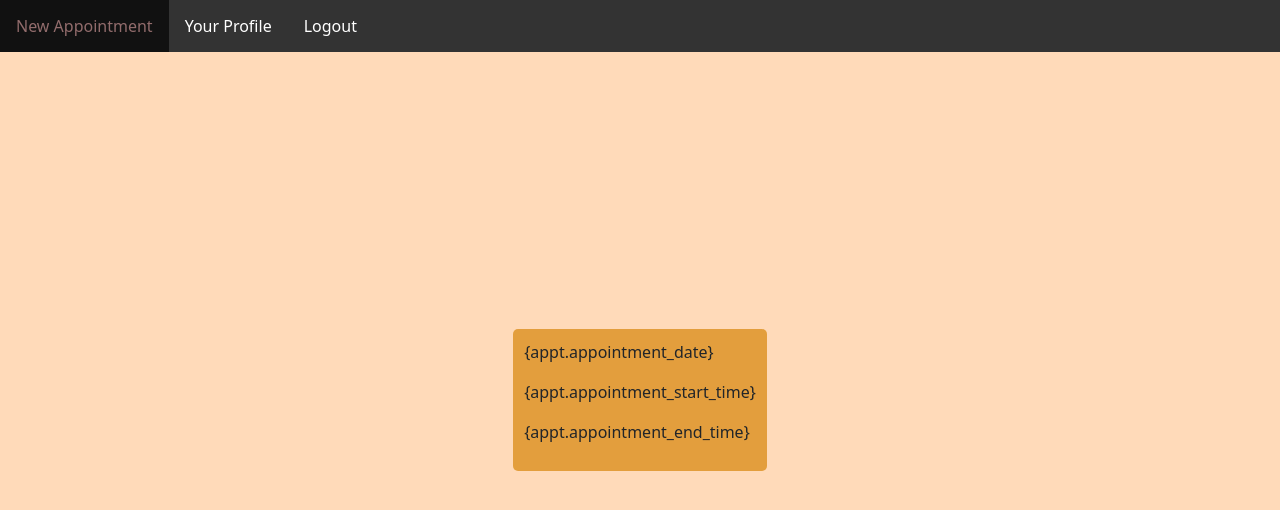
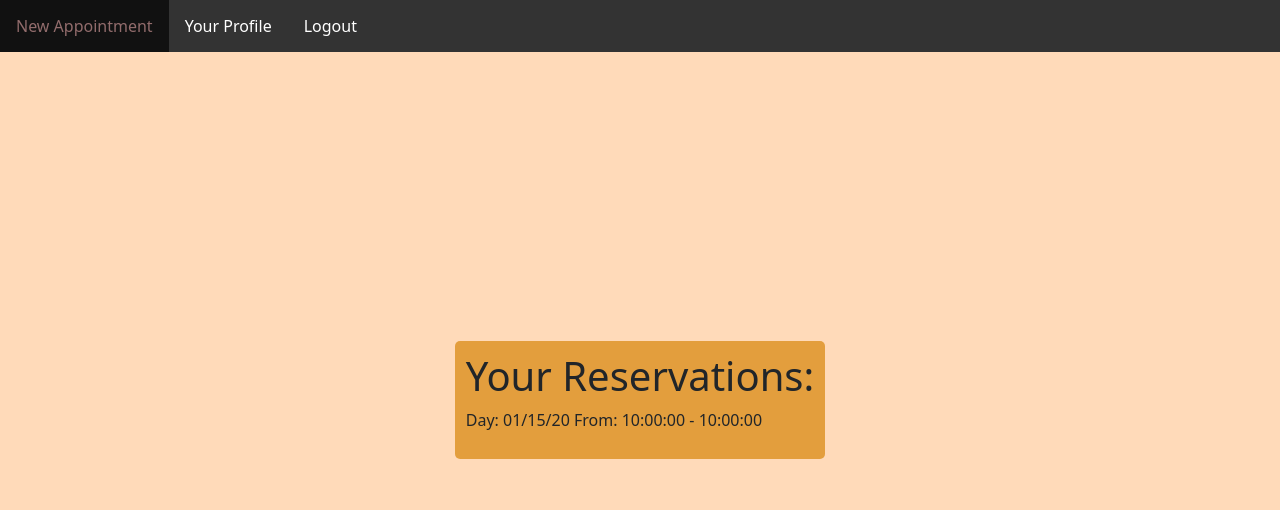
Before and after one commit to karengcecena/takehome1-HB, a Flask app: page /profile in a window 1280 px wide. Shown: the top 510 px of the page. Run offline with Flask 3, Linux system fonts and the light colour scheme; the visitor is signed in with stand-in values (Sample User, id 1); tables that the repository leaves empty hold one stand-in row (values such as "Sample post"); some libraries are stand-ins or nearby versions.

Commit message:
User can create a reservation, and it will display on their profile

```diff
--- a/crud.py
+++ b/crud.py
@@ -29,11 +29,27 @@ def get_all_taken_appts_start_time(date):
 def get_all_appt_slots():
     """Returns a list of 30 minute intervals of a day"""
 
-    # reservation_times = [00:00, 24:00]
-    # reservation_times_convert = sorted(datetime.strptime(x.encode('utf-8'),'%H:%M').time() for x in reservation_times)
+    return [time(t,m,0,0).strftime("%H:%M") for t in range(0, 24) for m in [0, 30]]
 
-    # return [time(t,m,0,0).strftime("%H:%M") for t in range(min(reservation_times).hour, max(reservation_times).hour) for m in [0, 30]]
-    return [time(t,m,0,0).strftime("%H:%M") for t in range(0, 24) for m in [0, 30]]
+def create_appt(date, start_time, user):
+    """Creates an appointment in the database for the user"""
+
+    start_time_obj = datetime.strptime(start_time, "%H:%M")
+    end_time = start_time_obj + timedelta(minutes=30)
+
+    return Appointment(appointment_date=date, appointment_start_time=start_time_obj, appointment_end_time = end_time, user_id = user.user_id)
+
+def get_users_appts_formatted(user):
+    """Returns a dictionary with formatted datetime values to look like: {date: start_time, end_time}"""
+
+    user_appt_info = {}
+
+    user_appts = Appointment.query.filter(Appointment.user_id == user.user_id).all()
+
+    for appt in user_appts:
+        user_appt_info[appt.appointment_date.strftime("%x")] = [appt.appointment_start_time.strftime("%X"), appt.appointment_end_time.strftime("%X")]
+
+    return user_appt_info
 
 if __name__ == '__main__':
     from server import app
--- a/model.py
+++ b/model.py
@@ -31,7 +31,7 @@ class Appointment(db.Model):
 
     appointment_id = db.Column(db.Integer, primary_key=True, autoincrement=True)
     appointment_date = db.Column(db.DateTime, nullable=False)
-    appointment_start_time = db.Column(db.DateTime)
+    appointment_start_time = db.Column(db.DateTime, nullable=False)
     appointment_end_time = db.Column(db.DateTime)
     user_id = db.Column(db.Integer, db.ForeignKey("users.user_id"), nullable=False)
 
--- a/server.py
+++ b/server.py
@@ -87,6 +87,7 @@ def display_appts():
 
         # to filter appointments if start and end time were given:
         if start_time:
+            # print(type(start_time))
             if end_time:
                 for slot in all_available_reservations:
                     if slot >= start_time and slot <= end_time:
@@ -98,8 +99,26 @@ def display_appts():
             all_available_reservations_within_times.extend(all_available_reservations)
 
         # print(all_available_reservations_within_times)
+        # print(date)
 
-        return render_template("search_appt_results.html", all_available_reservations_within_times=all_available_reservations_within_times)
+        return render_template("search_appt_results.html", date=date, all_available_reservations_within_times=all_available_reservations_within_times)
+
+@app.route("/create_appt", methods=["POST"])
+def create_appt():
+    """Creates an appt for user"""
+
+    user_username =  session["username"]
+    user = crud.get_user_by_username(user_username)
+
+    appt_start_time = request.form.get("start_time")
+    date = request.form.get("date")
+
+    appt = crud.create_appt(date, appt_start_time, user)
+
+    db.session.add(appt)
+    db.session.commit()
+
+    return redirect("/profile")
 
 @app.route("/profile")
 def user_profile():
@@ -108,7 +127,10 @@ def user_profile():
     user_username =  session["username"]
     user = crud.get_user_by_username(user_username)
 
-    return render_template("scheduled_appts.html", user=user)
+    appts = crud.get_users_appts_formatted(user)
+    # print(appts)
+
+    return render_template("scheduled_appts.html", user=user, appts=appts)
 
 @app.route("/logout")
 def logout():
--- a/templates/scheduled_appts.html
+++ b/templates/scheduled_appts.html
@@ -8,12 +8,12 @@
     <div class="child">
 
        <!-- All of users appointments -->
-        {% if user.appointments %}
-            {% for appt in user.appointments%}
+       <h1>Your Reservations:</h1>
+        {% if appts %}
+            {% for appt, times in appts.items() %}
 
-                <p>{appt.appointment_date}</p>
-                <p>{appt.appointment_start_time}</p>
-                <p>{appt.appointment_end_time}</p>
+            <p>Day: {{appt}} From: {{times[0]}} - {{times[1]}}</p>
+
 
             {% endfor %}
 
```
Also changed, not shown: templates/search_appt_results.html (+8 -0 lines).
